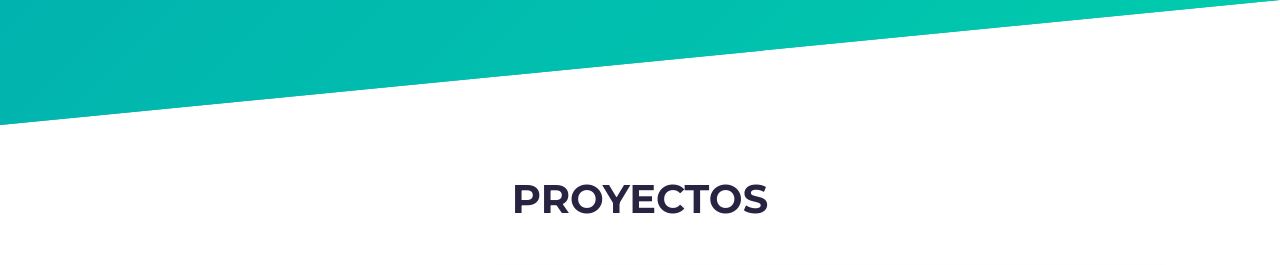
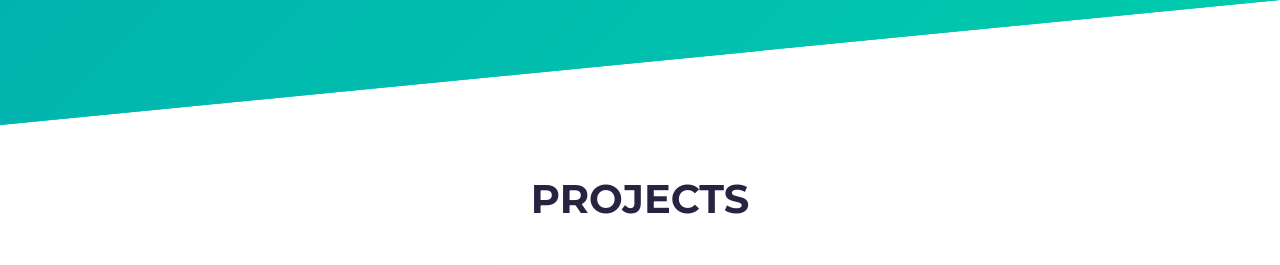
Before and after one commit to notSickboy/DiegoMtz.io, a website built with Parcel: page src/index.html in a window 1280 px wide. Shown: the part 1300-1565 px from the top of the page. Built offline with nearby package versions, Linux system fonts and the light colour scheme; files whose address does not match are found by name.

Commit message:
Update index.html

```diff
--- a/src/index.html
+++ b/src/index.html
@@ -97,7 +97,7 @@
     <section id="projects">
       <div class="container">
         <div class="project-wrapper">
-          <h2 class="section-title dark-blue-text">Proyectos</h2>
+          <h2 class="section-title dark-blue-text">Projects</h2>
 
           <!-- Notice: each .row is a project -->
           <div class="row">
```
